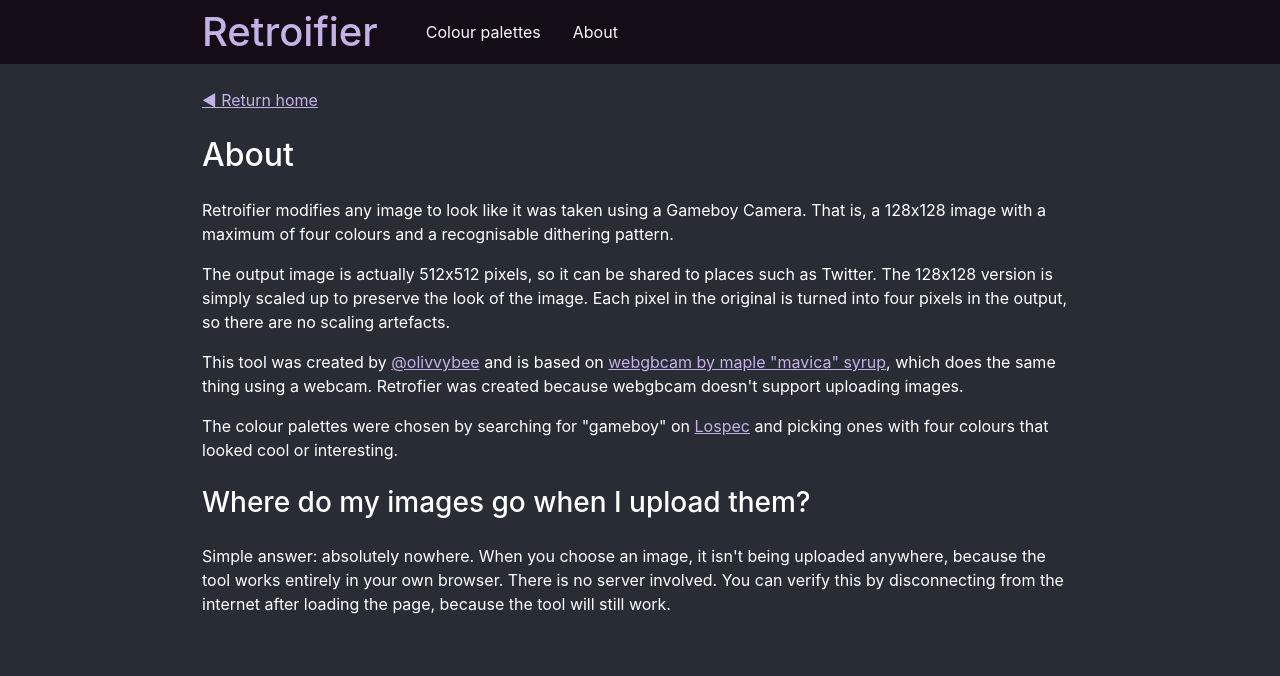
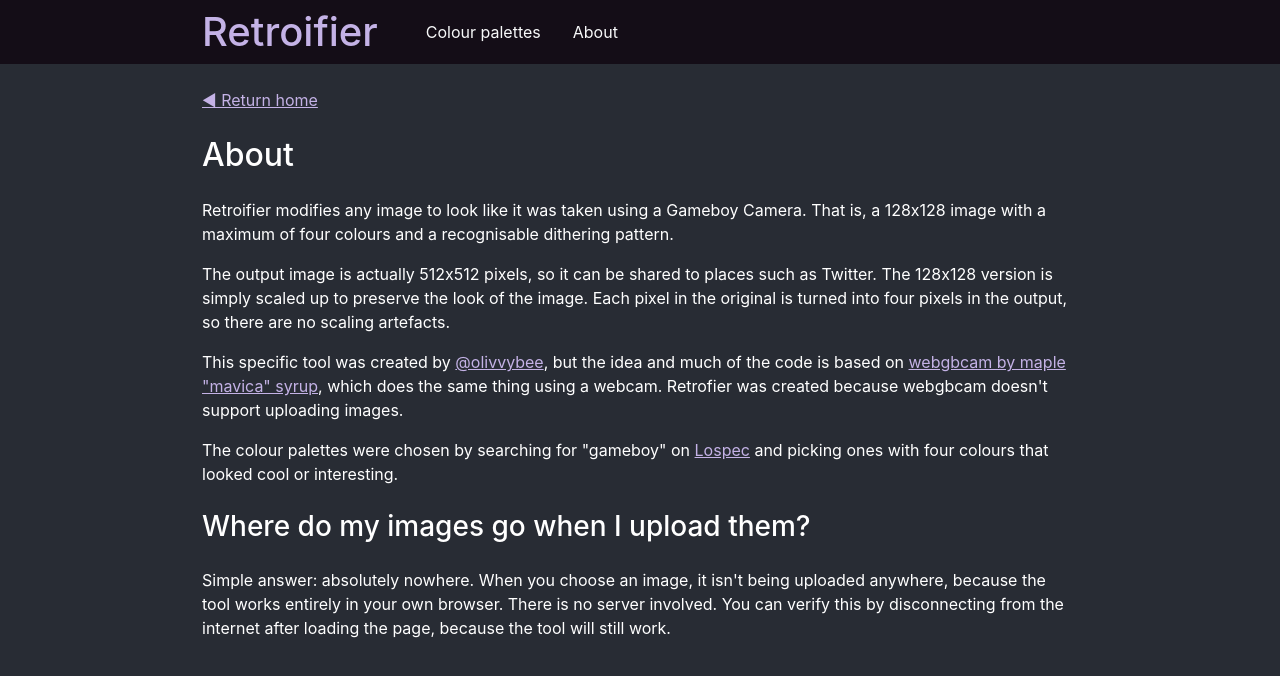
Before and after one commit to olivvybee/gbc-retroifier, a React (Create React App) app: page /about in a window 1280 px wide. Shown: the top 676 px of the page. Built offline with nearby package versions, Linux system fonts and the light colour scheme.

Commit message:
Update wording in about page

```diff
--- a/src/pages/About.tsx
+++ b/src/pages/About.tsx
@@ -18,11 +18,11 @@
       in the output, so there are no scaling artefacts.
     </p>
     <p>
-      This tool was created by{' '}
+      This specific tool was created by{' '}
       <a href="https://twitter.com/olivvybee" target="_blank" rel="noreferrer">
         @olivvybee
-      </a>{' '}
-      and is based on{' '}
+      </a>
+      , but the idea and much of the code is based on{' '}
       <a href="https://maple.pet/webgbcam" target="_blank" rel="noreferrer">
         webgbcam by maple "mavica" syrup
       </a>
```
